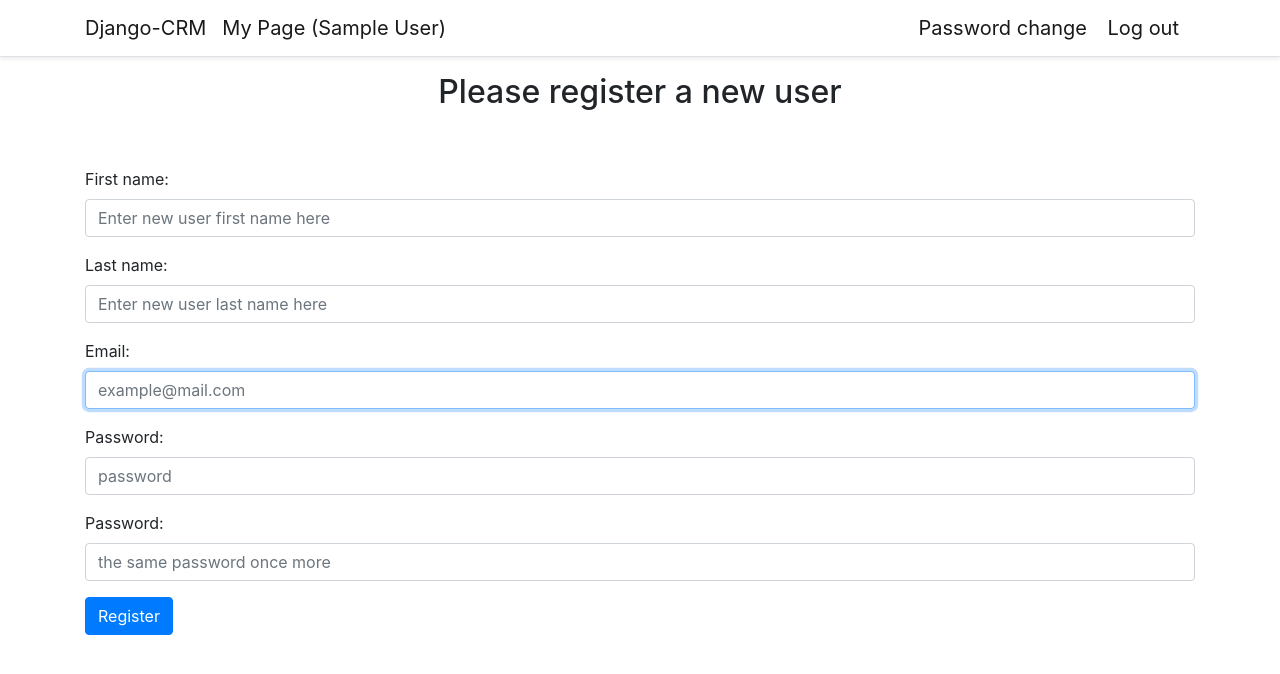
After one commit to YuPo13/Users_Administration, a Django app: page /users/creation in a window 1280 px wide. The commit adds this page. Shown: the top 674 px of the page. Run offline with Django 3.2, Linux system fonts and the light colour scheme; the visitor is signed in with stand-in values (Sample User, id 1); some libraries are stand-ins or nearby versions.

Commit message:
New user creation (from Manager web-interface)

```diff
--- a/index_page/templates/index_page/index_page.html
+++ b/index_page/templates/index_page/index_page.html
@@ -1,9 +1,7 @@
 {% extends 'base.html' %}
 {% block content %}
     {% if user.is_authenticated %}
-        <div><p>You're logged in. </p>
-            <p>If you want to continue as another user please log out.</p>
-            <p>Otherwise proceed to "My Page".</p></div>
+        <div>You're logged in. Please proceed with navigation links above</div>
     {% else %}
         <div>Please authenticate for further interaction</div>
     {%endif%}
--- a/templates/base.html
+++ b/templates/base.html
@@ -16,7 +16,7 @@
 
   <a class="navbar-brand" href="{% url 'index_page:index_page' %}">Django-CRM</a>
   {% if user.is_authenticated %}
-        <a class="navbar-brand" href="{% url 'users:profile' user.userprofile.unique_id %}">My Page ({{request.user.first_name}} {{request.user.last_name}})</a>
+      <a class="navbar-brand" href="{% url 'users:profile' user.userprofile.unique_id %}">My Page ({{request.user.first_name}} {{request.user.last_name}})</a>
   {%endif%}
   <button class="navbar-toggler" type="button" data-toggle="collapse" data-target="#navbarSupportedContent" aria-controls="navbarSupportedContent" aria-expanded="false" aria-label="Toggle navigation">
     <span class="navbar-toggler-icon"></span>
--- a/users/forms.py
+++ b/users/forms.py
@@ -68,3 +68,36 @@ class OtherUsersPasswordChangeForm(SetPasswordForm):
         'class': 'form-control',
         'placeholder': 'new password once more'
     }))
+
+
+class NewUserCreationForm(UserCreationForm):
+    first_name = forms.CharField(widget=forms.TextInput(attrs={
+        'class': 'form-control',
+        'placeholder': 'Enter new user first name here'
+    }))
+    last_name = forms.CharField(widget=forms.TextInput(attrs={
+        'class': 'form-control',
+        'placeholder': 'Enter new user last name here'
+    }))
+    username = forms.EmailField(label="Email", widget=forms.EmailInput(attrs={
+        'class': 'form-control',
+        'placeholder': 'example@mail.com'
+    }))
+    password1 = forms.CharField(label="Password", widget=forms.PasswordInput(attrs={
+        'class': 'form-control',
+        'placeholder': 'password'
+    }))
+    password2 = forms.CharField(label="Password", widget=forms.PasswordInput(attrs={
+        'class': 'form-control',
+        'placeholder': 'the same password once more'
+    }))
+
+    def save(self, commit=True):
+        user = super().save(commit)
+        UserProfile.user_manager.create(user=user)
+
+        return user
+
+    class Meta:
+        model = User
+        fields = ('first_name', 'last_name', 'username', 'password1', 'password2')
--- /dev/null
+++ b/users/templates/users/creation.html
@@ -0,0 +1,40 @@
+{% extends 'base.html' %}
+{% block content %}
+    <h2 style="text-align:center">Please register a new user</h2><br><br>
+    <form method="post" enctype="multipart/form-data">
+
+         {% csrf_token %}
+        <div class="form-group">
+        {{ new_user_form.first_name.label_tag }}
+        {{ new_user_form.first_name }}
+        <small id="first_nameHelp" class="form-text text-danger">{{ user_form.first_name.errors }}</small>
+        </div>
+
+        <div class="form-group">
+        {{ new_user_form.last_name.label_tag }}
+        {{ new_user_form.last_name }}
+        <small id="second_nameHelp" class="form-text text-danger">{{ user_form.last_name.errors }}</small>
+        </div>
+
+        <div class="form-group">
+        {{ new_user_form.username.label_tag }}
+        {{ new_user_form.username }}
+        <small id="emailHelp" class="form-text text-danger">{{ user_form.email.errors }}</small>
+        </div>
+
+        <div class="form-group">
+        {{ new_user_form.password1.label_tag }}
+        {{ new_user_form.password1 }}
+        <small id="password1Help" class="form-text text-danger">{{ user_form.password1.errors }}</small>
+        </div>
+
+        <div class="form-group">
+        {{ new_user_form.password2.label_tag }}
+        {{ new_user_form.password2 }}
+        <small id="password2Help" class="form-text text-danger">{{ user_form.password2.errors }}</small>
+        </div>
+
+        <button type="submit" class="btn btn-primary">Register</button>
+
+    </form>
+{% endblock %}
--- a/users/templates/users/profile_mgr.html
+++ b/users/templates/users/profile_mgr.html
@@ -1,6 +1,10 @@
 {% extends 'base.html' %}
 {% block content %}
-
+<button type="submit" class="btn text-warning bg-light outline-secondary">
+    <a href="{% url 'users:creation' %}">
+        New user creation
+    </a>
+</button>
     {%if other_users%}
     <h5>List of registered users</h5>
         <table>
--- a/users/urls.py
+++ b/users/urls.py
@@ -1,6 +1,6 @@
 from django.urls import path
 from django.contrib.auth.views import LogoutView
-from .views import user_registration, user_login, user_profile, own_password_change, others_password_change
+from .views import user_registration, user_login, user_profile, own_password_change, others_password_change, new_user_creation
 
 app_name = "users"
 
@@ -11,5 +11,6 @@ urlpatterns = [
     path('profile_mgr/<uuid>', user_profile, name='profile'),
     path('profile/<uuid>', user_profile, name='profile'),
     path('own_password_change', own_password_change, name='own_password_change'),
-    path('<other_user_uuid>/others_password_change', others_password_change, name='others_password_change')
+    path('<other_user_uuid>/others_password_change', others_password_change, name='others_password_change'),
+    path('creation', new_user_creation, name='creation'),
 ]
--- a/users/views.py
+++ b/users/views.py
@@ -6,7 +6,7 @@ from django.contrib import messages
 from .models import User, UserProfile
 from django.contrib.auth.decorators import login_required
 from django.contrib.auth.models import Group
-from .forms import RegistrationForm, LoginForm, OwnPasswordChangeForm, OtherUsersPasswordChangeForm
+from .forms import RegistrationForm, LoginForm, OwnPasswordChangeForm, OtherUsersPasswordChangeForm, NewUserCreationForm
 
 
 def user_registration(request):
@@ -130,4 +130,30 @@ def others_password_change(request, other_user_uuid):
         else:
             messages.warning(request, 'You have not changed the password')
 
-    return render(request, 'users/others_password_change.html', {'form': form, 'other_user_uuid': other_user_uuid})
+    return render(request, 'users/others_password_change.html', {
+        'form': form,
+        'other_user_uuid': other_user_uuid
+    })
+
+
+@login_required
+def new_user_creation(request):
+    new_user_form = NewUserCreationForm()
+
+    if request.method == 'POST':
+        new_user_form = NewUserCreationForm(request.POST)
+
+        if new_user_form.is_valid():
+            new_user = new_user_form.save()
+            messages.success(request, 'You have created a new profile %s' % new_user.username)
+
+            return render(request, "index_page/index_page.html")
+
+        else:
+            print(new_user_form.errors)
+
+        messages.warning(request, "New profile hasn't been created. Please try again")
+
+    return render(request, 'users/creation.html', {
+        "new_user_form": new_user_form,
+    })
```
